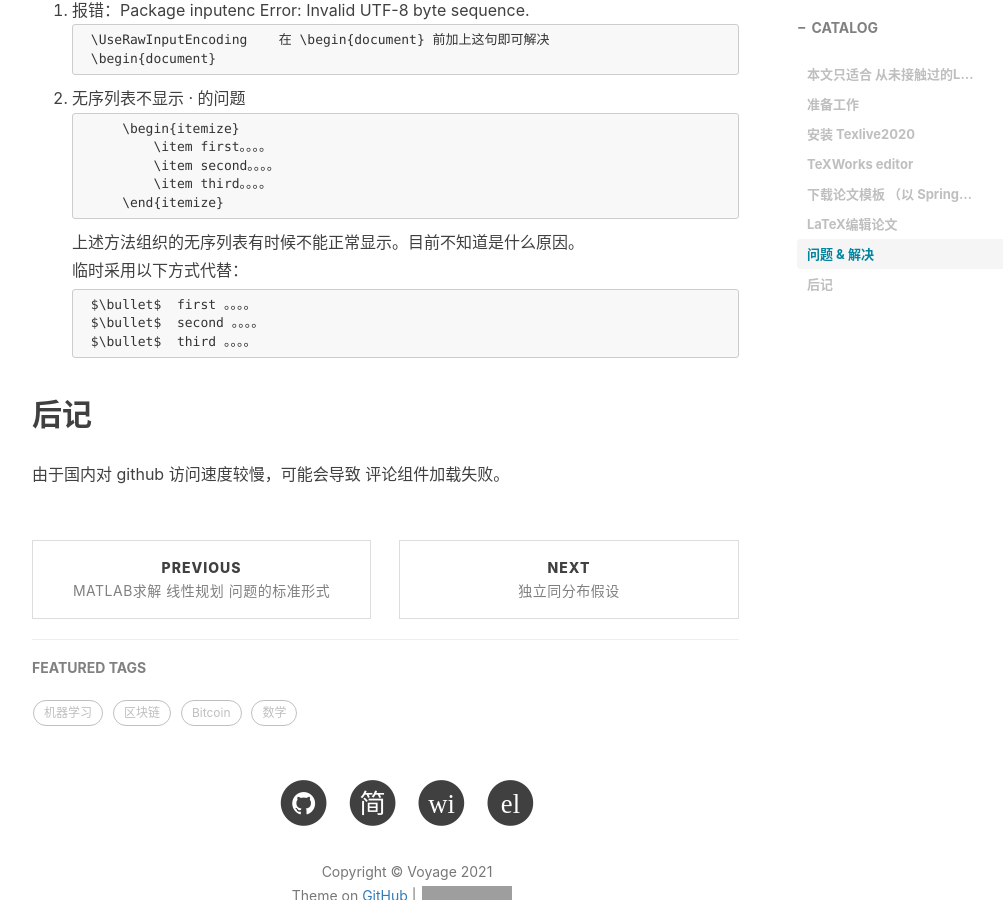
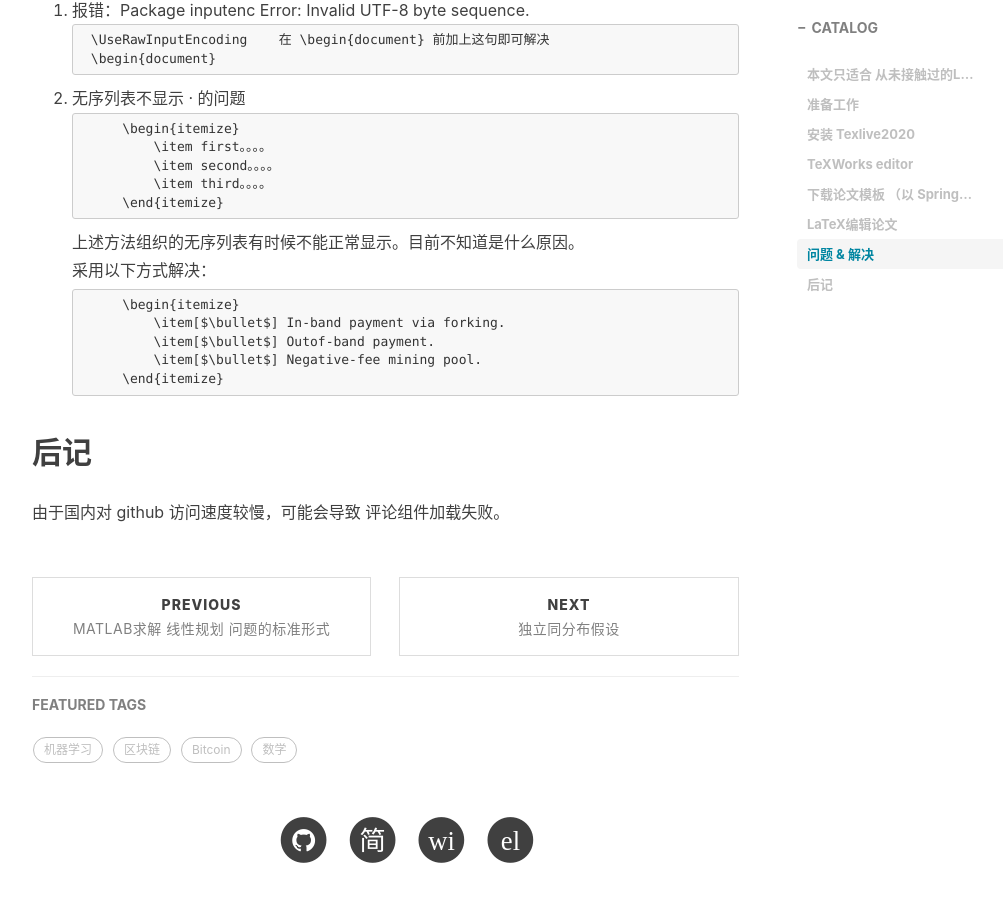
Before and after one commit to syncw123/syncw123.github.io, a Jekyll site: the page built from _posts/2020-06-11-LaTeX-快速入门教程.md, in a window 1280 px wide and 900 px high, scrolled down 10339 px. Shown: the whole window, without its empty margins (233-1236 px from the left). Built offline with Jekyll 4.4.1, drawn with Linux system fonts in a browser that asks for light colours; nearby versions of some CDN libraries; comment, search, counter and statistics services are not loaded; grey boxes are pictures that could not be loaded.

Commit message:
Update 2020-06-11-LaTeX-快速入门教程.md
修改无序列表的解决方案

````diff
--- a/_posts/2020-06-11-LaTeX-快速入门教程.md
+++ b/_posts/2020-06-11-LaTeX-快速入门教程.md
@@ -264,11 +264,13 @@ TeXWorks 的基本设置：<br>
 		\end{itemize}
 	```
 	上述方法组织的无序列表有时候不能正常显示。目前不知道是什么原因。<br>
-	临时采用以下方式代替：<br>
+	采用以下方式解决：<br>
 	```
-	$\bullet$  first 。。。。
-	$\bullet$  second 。。。。
-	$\bullet$  third 。。。。
+		\begin{itemize}
+			\item[$\bullet$] In-band payment via forking.
+			\item[$\bullet$] Outof-band payment.
+			\item[$\bullet$] Negative-fee mining pool.
+		\end{itemize}
 	```
 
 
````
